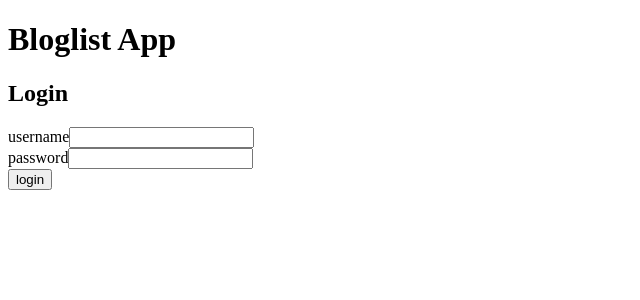
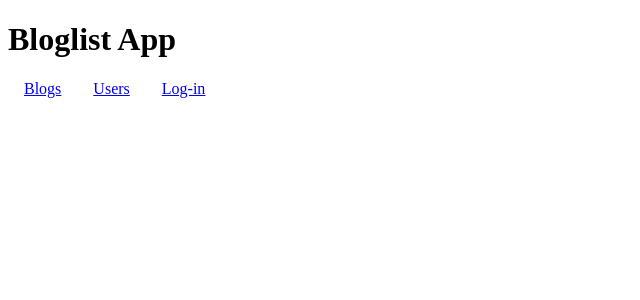
Before and after one commit to bertoluccidiego/bloglist-frontend, a React (Create React App) app: page / in a window 1280 px wide. Shown: the top 300 px of the page, without its empty margins (0-640 px from the left). Built offline with nearby package versions, Linux system fonts and the light colour scheme.

Commit message:
Basic react routing implemented

```diff
--- a/src/App.jsx
+++ b/src/App.jsx
@@ -1,12 +1,13 @@
-import { useState, useEffect } from 'react';
+import { useEffect } from 'react';
 import { useDispatch, useSelector } from 'react-redux';
+import { Link, Routes, Route } from 'react-router-dom';
 
 import LoginForm from './components/LoginForm';
 import Blogs from './components/Blogs';
 import Notifications from './components/Notifications';
 import Users from './components/Users';
 
-import { initUser } from './reducers/usersReducer';
+import { initUser, logoutUser } from './reducers/usersReducer';
 
 function App() {
   const dispatch = useDispatch();
@@ -14,36 +15,47 @@ function App() {
     return state.user;
   }
   const user = useSelector(userSelector);
-  const [notification, setNotification] = useState({
-    error: false,
-    message: null,
-  });
 
   useEffect(() => {
     dispatch(initUser());
   }, [dispatch]);
 
-  function renderBlogs() {
-    return (
-      <div>
-        <Users />
-        <Blogs user={user} setNotification={setNotification} />
-      </div>
-    );
-  }
-
-  function renderLoginForm() {
-    return <LoginForm setNotification={setNotification} />;
+  function handleLogout() {
+    dispatch(logoutUser());
   }
 
   return (
     <div>
-      <Notifications
-        error={notification.error}
-        message={notification.message}
-      />
+      <Notifications />
       <h1>Bloglist App</h1>
-      {user ? renderBlogs() : renderLoginForm()}
+      <nav>
+        <Link style={{ padding: '1rem' }} to="/blogs">
+          Blogs
+        </Link>
+        <Link style={{ padding: '1rem' }} to="/users">
+          Users
+        </Link>
+        <Link style={{ padding: '1rem' }} to="/login">
+          {user ? (
+            <>
+              {user.username} logged-in
+              <button type="button" onClick={handleLogout}>
+                logout
+              </button>
+            </>
+          ) : (
+            'Log-in'
+          )}
+        </Link>
+      </nav>
+      <Routes>
+        <Route path="/blogs" element={<Blogs />} />
+        <Route path="/users" element={<Users />} />
+        <Route
+          path="/login"
+          element={user ? <p>{`${user.name} logged-in`} </p> : <LoginForm />}
+        />
+      </Routes>
     </div>
   );
 }
--- a/src/components/Blogs.jsx
+++ b/src/components/Blogs.jsx
@@ -1,15 +1,13 @@
 import { useEffect, useRef } from 'react';
 import { useSelector, useDispatch } from 'react-redux';
-import PropTypes from 'prop-types';
 
 import { initializeBlogs } from '../reducers/blogsReducer';
-import { logoutUser } from '../reducers/usersReducer';
 
 import IndividualBlog from './IndividualBlog';
 import BlogForm from './BlogForm';
 import Togglable from './Togglable';
 
-function Blogs({ user, setNotification }) {
+function Blogs() {
   const dispatch = useDispatch();
   function blogsSelector(state) {
     return state.blogs;
@@ -22,10 +20,6 @@ function Blogs({ user, setNotification }) {
     dispatch(initializeBlogs());
   }, [dispatch]);
 
-  function handleLogout() {
-    dispatch(logoutUser());
-  }
-
   const sortedBlogs = blogs
     ? blogs.slice().sort((a, b) => b.likes - a.likes)
     : null;
@@ -33,37 +27,18 @@ function Blogs({ user, setNotification }) {
   return (
     <div>
       <h2>Blogs</h2>
-      {user.name} is logged-in
-      <div>
-        <button type="button" onClick={handleLogout}>
-          logout
-        </button>
-      </div>
       <Togglable buttonLabel="new blog" ref={blogFormRef}>
-        <BlogForm setNotification={setNotification} blogFormRef={blogFormRef} />
+        <BlogForm blogFormRef={blogFormRef} />
       </Togglable>
       <ul>
         {!sortedBlogs
           ? null
           : sortedBlogs.map((blog) => (
-              <IndividualBlog
-                key={blog.id}
-                id={blog.id}
-                setNotification={setNotification}
-              />
+              <IndividualBlog key={blog.id} id={blog.id} />
             ))}
       </ul>
     </div>
   );
 }
 
-Blogs.propTypes = {
-  user: PropTypes.shape({
-    username: PropTypes.string.isRequired,
-    name: PropTypes.string.isRequired,
-    token: PropTypes.string.isRequired,
-  }).isRequired,
-  setNotification: PropTypes.func.isRequired,
-};
-
 export default Blogs;
--- a/src/index.jsx
+++ b/src/index.jsx
@@ -1,12 +1,15 @@
 import ReactDOM from 'react-dom/client';
 import { Provider } from 'react-redux';
+import { BrowserRouter } from 'react-router-dom';
 
 import store from './store';
 
 import App from './App';
 
 ReactDOM.createRoot(document.getElementById('root')).render(
-  <Provider store={store}>
-    <App />
-  </Provider>
+  <BrowserRouter>
+    <Provider store={store}>
+      <App />
+    </Provider>
+  </BrowserRouter>
 );
```
